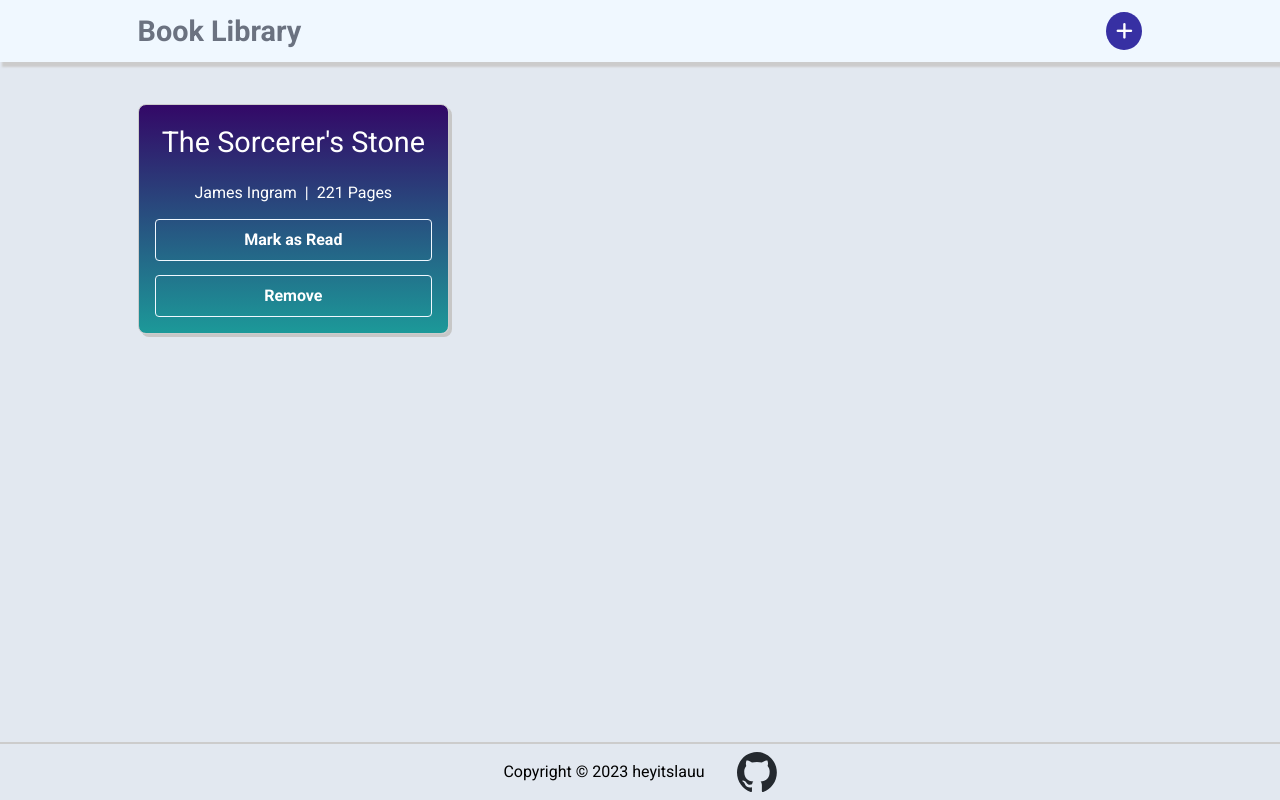
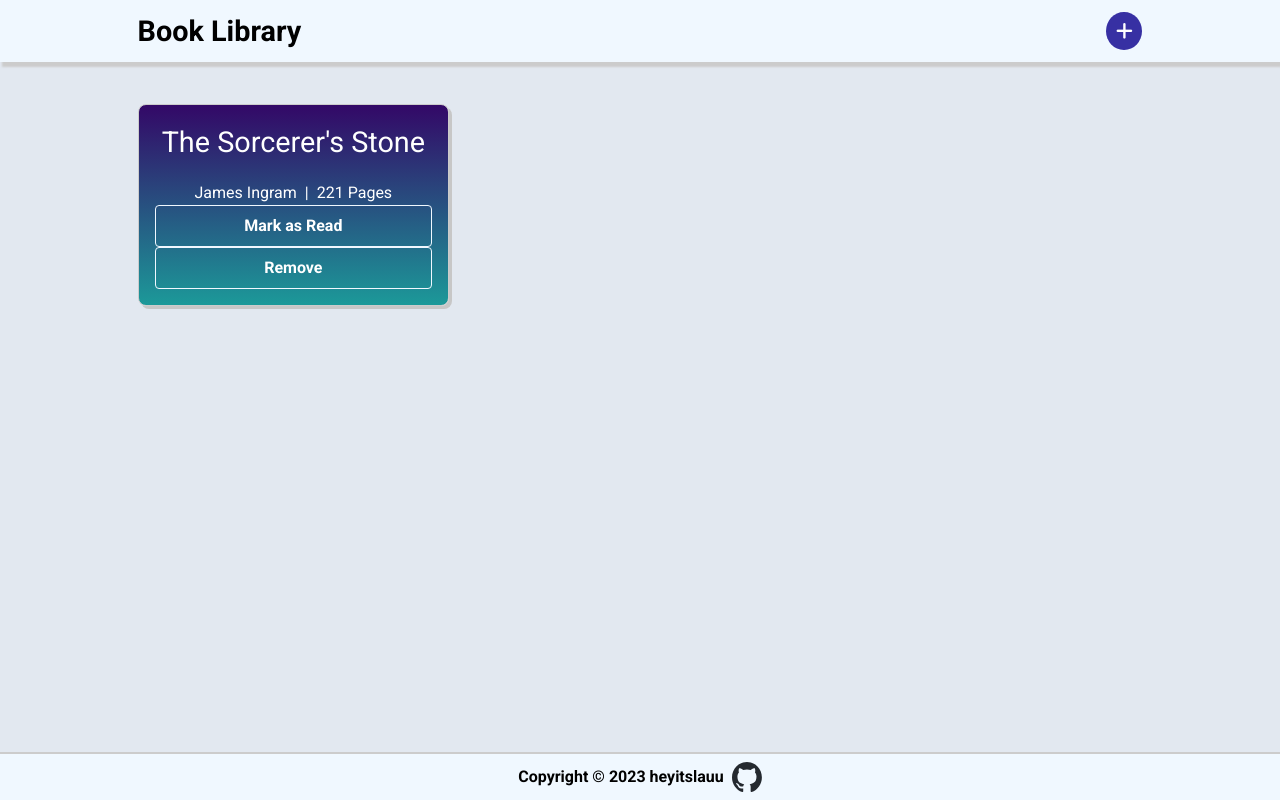
Before and after one commit to heyitslauu/odin-javascript, a plain HTML site: page projects/library-app/index.html in a window 1280 px wide. Drawn offline with Linux system fonts and the light colour scheme.

Commit message:
Footer bug fix

```diff
--- a/projects/library-app/style.css
+++ b/projects/library-app/style.css
@@ -10,6 +10,12 @@
   * {
     margin: 0;
   }
+
+  html {
+    position: relative;
+    min-height: 100%;
+  }
+
   /*
     Typographic tweaks!
     3. Add accessible line-height
@@ -17,6 +23,7 @@
   */
   body {
     line-height: 1.5;
+    margin-bottom: 100px;
     font-family: 'Roboto', sans-serif;
     -webkit-font-smoothing: antialiased;
   }
@@ -53,7 +60,6 @@
   }
 
   body{
-    height: 100%;
     background-color: var(--main-color);
   }
 
@@ -76,7 +82,6 @@
     background-color: aliceblue;
     box-shadow: 2px 5px 2px  #ccc;
     font-size: 120%;
-    color: var(--accent-gray);
   }
 
   .btn-add {
@@ -92,7 +97,6 @@
     margin-top: 2em;
     display: grid;
     grid-template-columns: repeat(auto-fill, minmax(300px, 1fr));
-    grid-auto-rows: 250px;
     gap: 1em;
   }
 
@@ -166,17 +170,19 @@
   }
 
   footer {
-    border-top: 2px solid #ccc;
-    width: 100%;
     position: absolute;
     bottom: 0;
-    gap: 2em;
+    width: 100%;
+    font-weight: 700;
+    gap: .5em;
+    background-color: aliceblue;
+    border-top: 2px solid #ccc;
     align-items: center;
     justify-content: center;
   }
   .github-mark {
-    height: 40px;
-    width: 40px;
+    height: 30px;
+    width: 30px;
   }
 
 
@@ -198,12 +204,13 @@
   .form-title {
     text-align: center;
     font-size: 140%;
-    font-weight: 100;
+    font-weight: 400;
     text-transform: uppercase;
   }
 
   label {
     font-weight: bold;
+    font-weight: 400;
   }
 
   .flex-col {
@@ -211,9 +218,6 @@
     flex-direction: column;
   }
 
-  #formDialog {
-    position: relative;
-  }
   .is_read {
     display: flex;
     gap: 1em;
```
